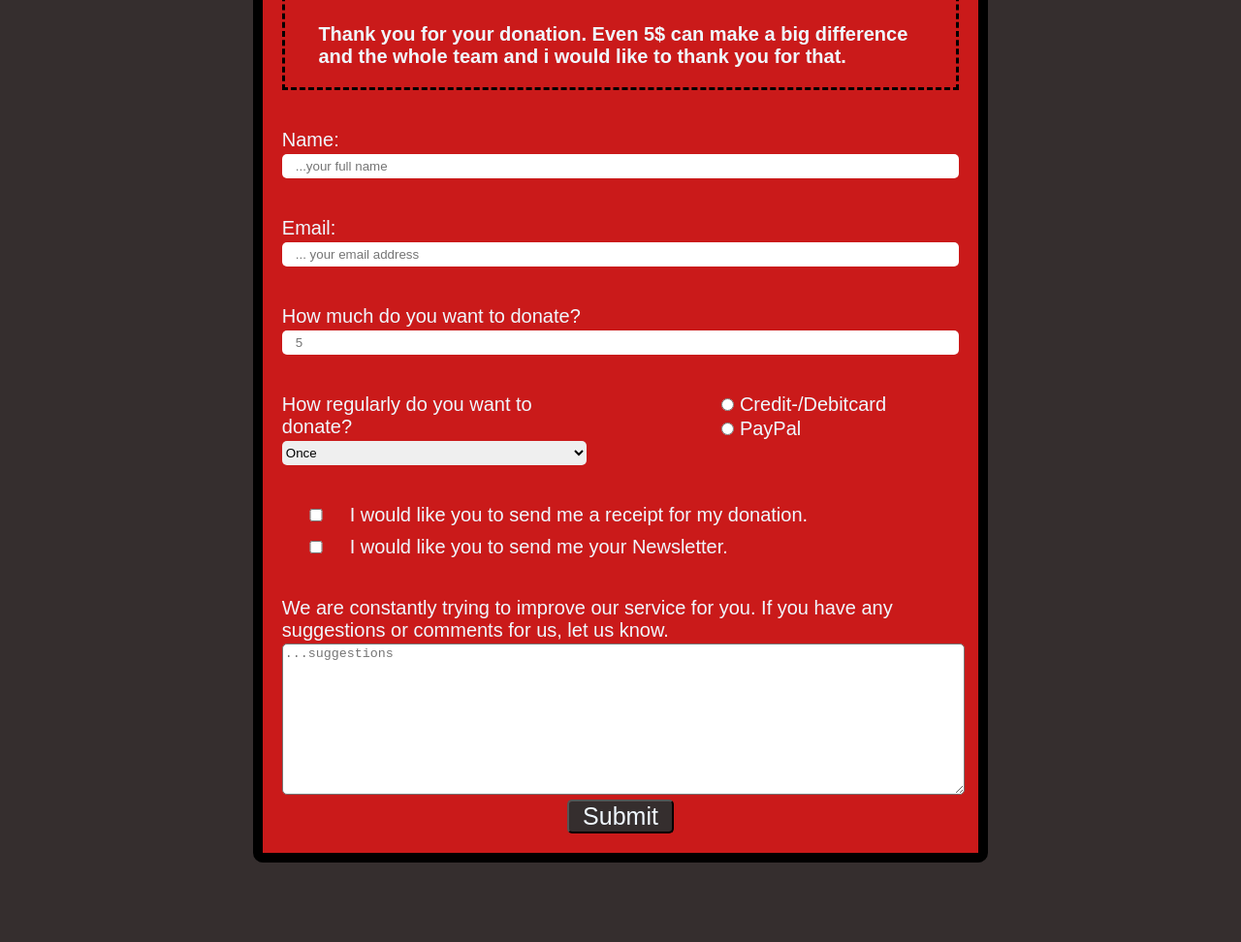
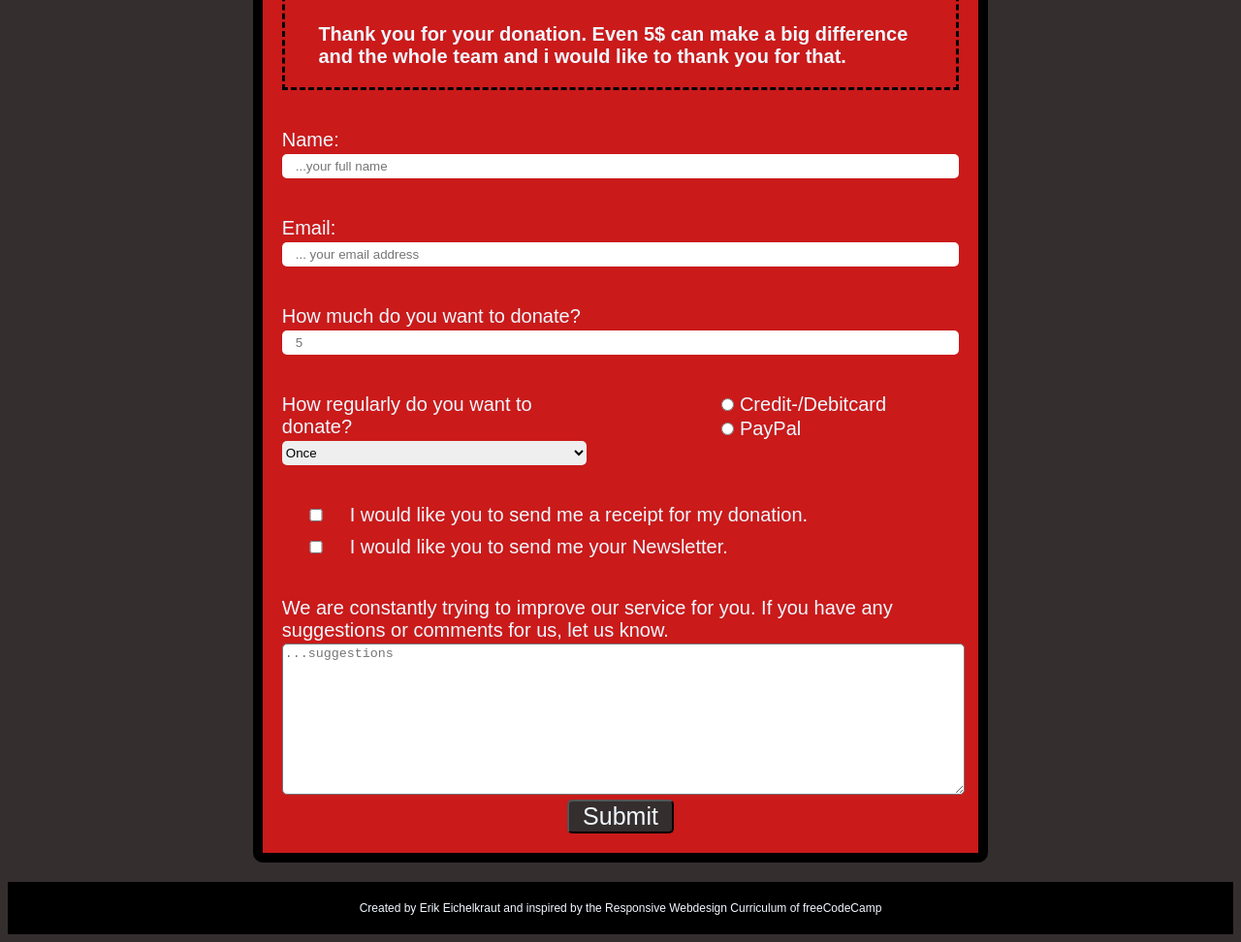
Before and after one commit to ERIKDE84/Survey-Form, a plain HTML site: page index.html in a window 1280 px wide. Shown: the part 128-1100 px from the top of the page at 97% size. Before the commit the page ends 1038 px from the top, so only its background shows below. Drawn offline with Linux system fonts and the light colour scheme.

Commit message:
Update index.html

```diff
--- a/index.html
+++ b/index.html
@@ -70,6 +70,9 @@
             <button id="submit">Submit</button>
         </form>
     </main>
+    <footer>
+        <p>Created by Erik Eichelkraut and inspired by the Responsive Webdesign Curriculum of freeCodeCamp</p>
+    </footer>
     <script src="https://cdn.freecodecamp.org/testable-projects-fcc/v1/bundle.js"></script>
 </body>
 
```
